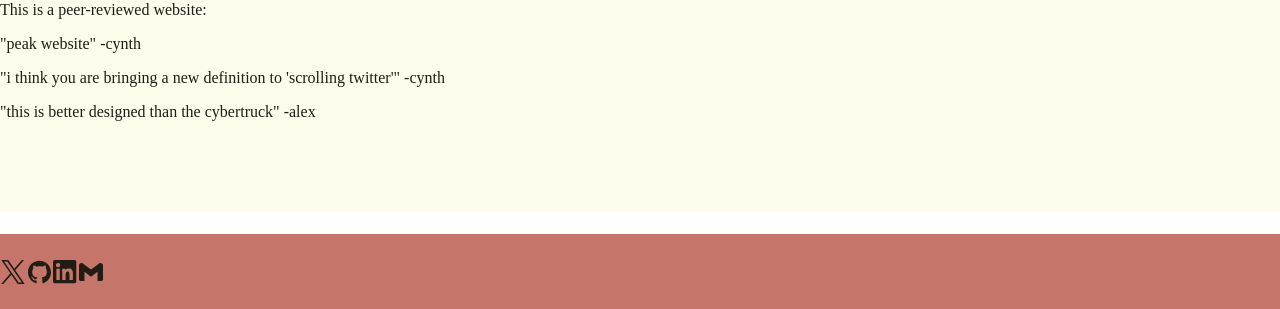
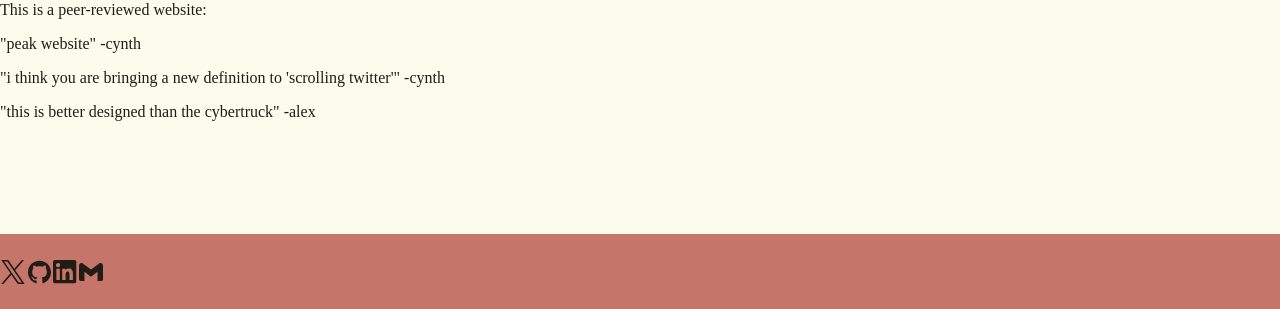
Before and after one commit to asheneth/asheneth.github.io, a plain HTML site: page index.html in a window 1280 px wide. Shown: the part 491-800 px from the top of the page. Drawn offline with Linux system fonts and the light colour scheme.

Commit message:
FIX: white bar showing up when the full page was in view

```diff
--- a/css/styles.css
+++ b/css/styles.css
@@ -41,6 +41,7 @@ div.header {
 
 div.content {
   width: 100%;
+  min-height: calc(100vh - var(--header-height) - var(--footer-height));
   background-color: var(--ivory);
   transform: translate(0px, var(--header-height));
   padding-bottom: var(--footer-height);
```
